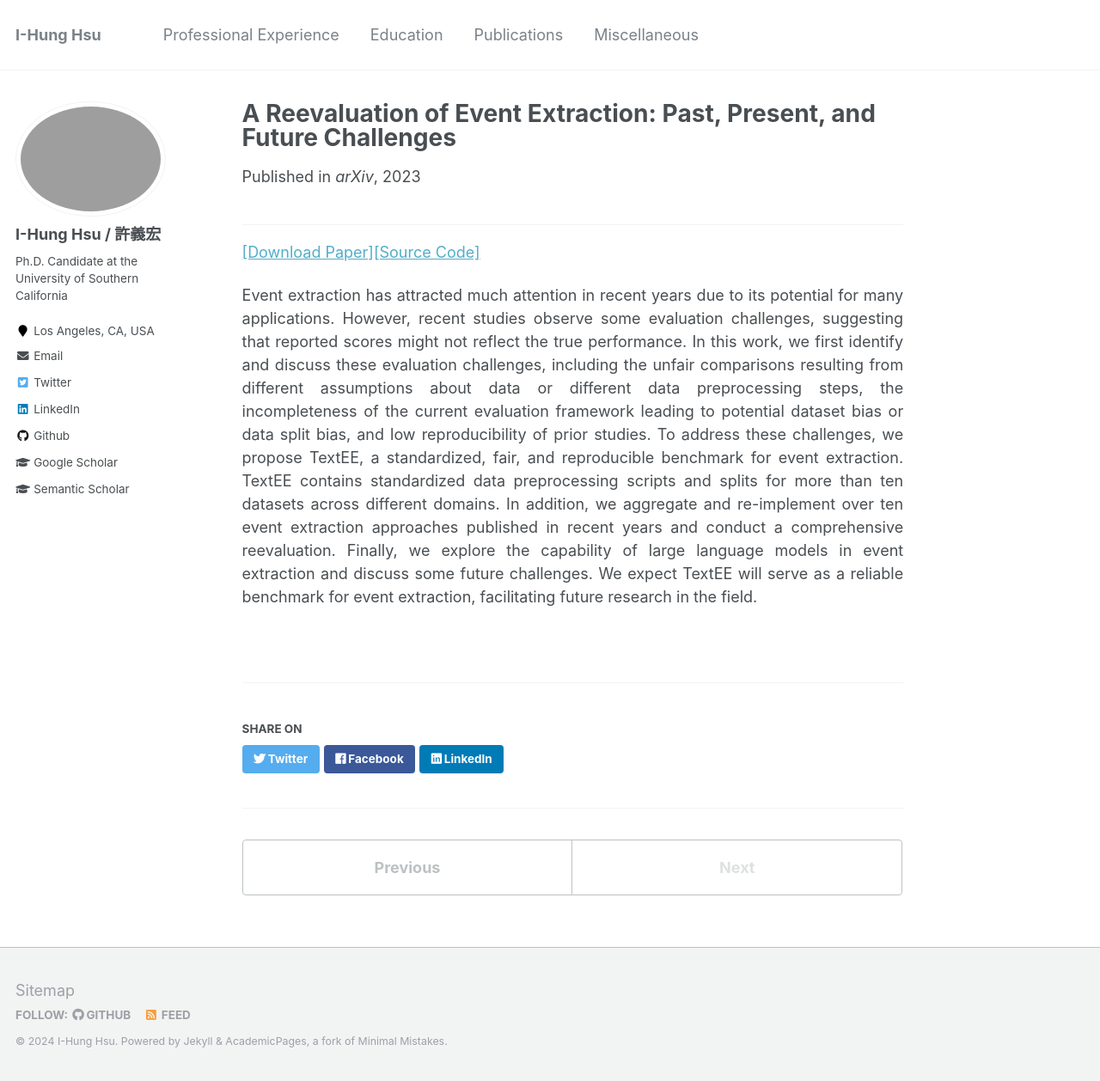
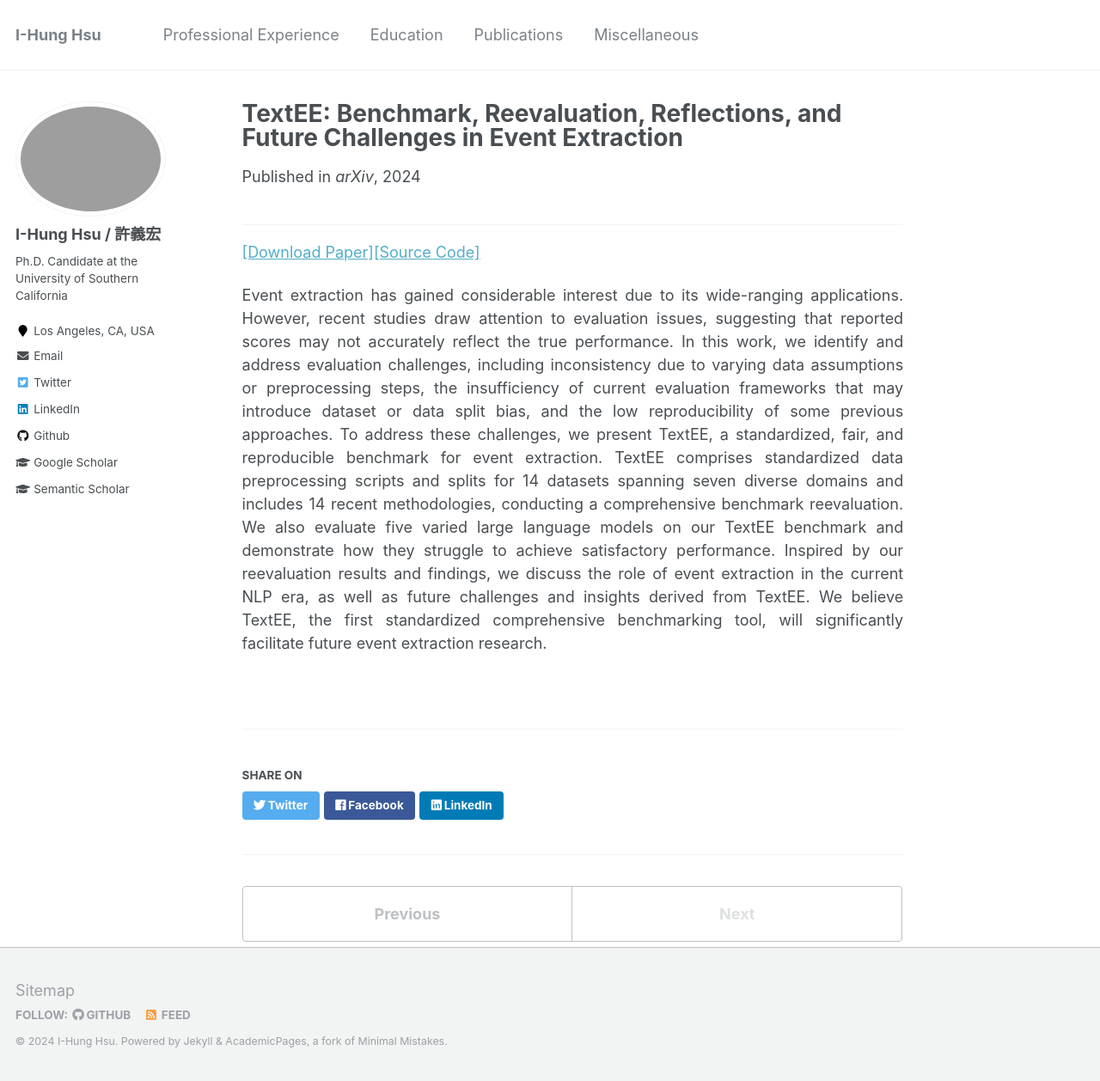
Before and after one commit to ihungalexhsu/ihungalexhsu.github.io, a Jekyll site: the page built from _publications/16_TextEE.md, in a window 1280 px wide and 1258 px high. Shown: the whole window at 86% size. Built offline with Jekyll 4.4.1, drawn with Linux system fonts in a browser that asks for light colours.

Commit message:
update pub

```diff
--- a/_publications/16_TextEE.md
+++ b/_publications/16_TextEE.md
@@ -1,8 +1,8 @@
 ---
-title: "A Reevaluation of Event Extraction: Past, Present, and Future Challenges"
+title: "TextEE: Benchmark, Reevaluation, Reflections, and Future Challenges in Event Extraction"
 collection: publications
 Authors: 'Kuan-Hao Huang, <b>I-Hung Hsu</b>, Tanmay Parekh, Zhiyu Xie, Zixuan Zhang, Premkumar Natarajan, Kai-Wei Chang, Nanyun Peng, Heng Ji.'
-date: 11/2023
+date: 02/2024
 venue: 'arXiv'
 paperurl: 'https://arxiv.org/pdf/2311.09562.pdf'
 # presentationurl: ''
@@ -13,5 +13,5 @@ excerpt: 'Under Submission to ACL 2024'
 <a href='https://arxiv.org/pdf/2311.09562.pdf' target="_blank">[Download Paper]</a><a href='https://github.com/ej0cl6/TextEE' target="_blank">[Source Code]</a>
 
 <p align="justify">
-Event extraction has attracted much attention in recent years due to its potential for many applications. However, recent studies observe some evaluation challenges, suggesting that reported scores might not reflect the true performance. In this work, we first identify and discuss these evaluation challenges, including the unfair comparisons resulting from different assumptions about data or different data preprocessing steps, the incompleteness of the current evaluation framework leading to potential dataset bias or data split bias, and low reproducibility of prior studies. To address these challenges, we propose TextEE, a standardized, fair, and reproducible benchmark for event extraction. TextEE contains standardized data preprocessing scripts and splits for more than ten datasets across different domains. In addition, we aggregate and re-implement over ten event extraction approaches published in recent years and conduct a comprehensive reevaluation. Finally, we explore the capability of large language models in event extraction and discuss some future challenges. We expect TextEE will serve as a reliable benchmark for event extraction, facilitating future research in the field.
+Event extraction has gained considerable interest due to its wide-ranging applications. However, recent studies draw attention to evaluation issues, suggesting that reported scores may not accurately reflect the true performance. In this work, we identify and address evaluation challenges, including inconsistency due to varying data assumptions or preprocessing steps, the insufficiency of current evaluation frameworks that may introduce dataset or data split bias, and the low reproducibility of some previous approaches. To address these challenges, we present TextEE, a standardized, fair, and reproducible benchmark for event extraction. TextEE comprises standardized data preprocessing scripts and splits for 14 datasets spanning seven diverse domains and includes 14 recent methodologies, conducting a comprehensive benchmark reevaluation. We also evaluate five varied large language models on our TextEE benchmark and demonstrate how they struggle to achieve satisfactory performance. Inspired by our reevaluation results and findings, we discuss the role of event extraction in the current NLP era, as well as future challenges and insights derived from TextEE. We believe TextEE, the first standardized comprehensive benchmarking tool, will significantly facilitate future event extraction research.
 </p>
```
Also changed, not shown: _pages/about.md (+1 -1 lines), 1 other file.
